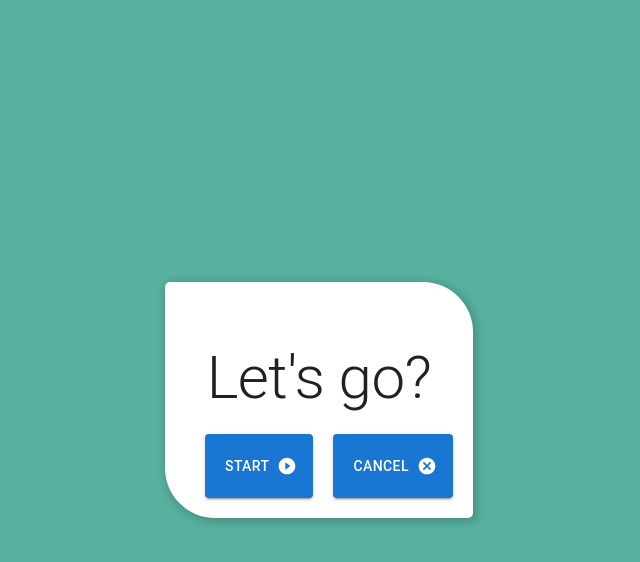
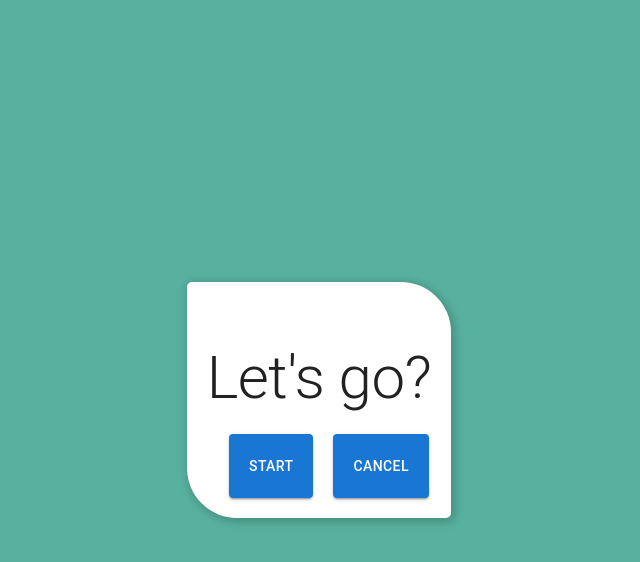
Before and after one commit to joaovictormilhomem/entrevista-warrior, a React (Create React App) app: page / in a window 1280 px wide. Both pictures are taken after a click on the button "SELECT". Shown: the top 562 px of the page, without its empty margins (321-961 px from the left). Built offline with nearby package versions, Linux system fonts and the light colour scheme.

Commit message:
mui sgv icons disabled

```diff
--- a/src/pages/SelectAmount/index.js
+++ b/src/pages/SelectAmount/index.js
@@ -2,9 +2,9 @@ import { useEffect, useState } from "react";
 import { useHistory } from 'react-router';
 import { Link } from "react-router-dom";
 import { Button, Container, FormControl, TextField, Typography } from "@material-ui/core";
-import CheckIcon from '@mui/icons-material/Check';
+/* import CheckIcon from '@mui/icons-material/Check';
 import PlayCircleFilledWhiteIcon from '@mui/icons-material/PlayCircleFilledWhite';
-import CancelIcon from '@mui/icons-material/Cancel';
+import CancelIcon from '@mui/icons-material/Cancel'; */
 import "./style.css"
 
 export default function SelectAmount({ setAmount }) {
@@ -52,8 +52,8 @@ export default function SelectAmount({ setAmount }) {
         <div className="select-amount-content">
           <Typography mt={5} variant="h2" >Let's go?</Typography>
           <div className="start-cancel-buttons">
-            <Button onClick={handleStartClick} variant="contained" endIcon={<PlayCircleFilledWhiteIcon />}>Start</Button>
-            <Button onClick={handleCancelClick} variant="contained" endIcon={<CancelIcon />}>Cancel</Button>
+            <Button onClick={handleStartClick} variant="contained" /* endIcon={<PlayCircleFilledWhiteIcon />} */>Start</Button>
+            <Button onClick={handleCancelClick} variant="contained" /* endIcon={<CancelIcon />} */>Cancel</Button>
           </div>
         </div>
         :
@@ -75,7 +75,7 @@ export default function SelectAmount({ setAmount }) {
                 error={!amountIsValidated}
                 helperText='must be between 1 and 50'
               />
-              <Button onClick={handleSelectAmountClick} variant="contained" endIcon={<CheckIcon />}>select</Button>
+              <Button onClick={handleSelectAmountClick} variant="contained" /* endIcon={<CheckIcon />} */>select</Button>
             </div>
           </FormControl>
           {lastPlayReport && <div className='check-report'>To see the report of the last time you played <Link to='/report'>click here</Link></div>}
```
